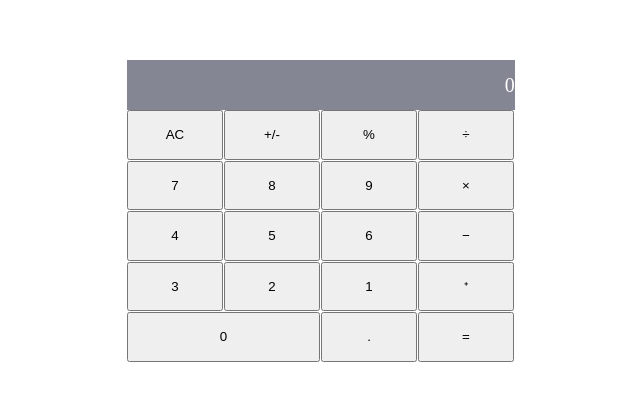
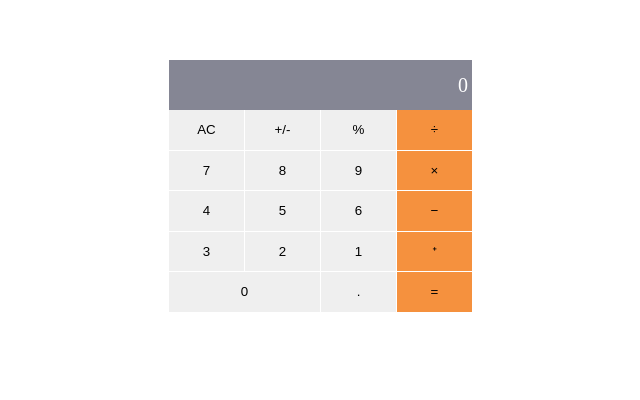
Before and after one commit to wale-prog/Math-magicians, a React (Create React App) app: page / in a window 1280 px wide. Shown: the part 140-540 px from the top of the page, without its empty margins (321-961 px from the left). Built offline with nearby package versions, Linux system fonts and the light colour scheme.

Commit message:
Add button colors and fix linter errors

```diff
--- a/src/components/Calculator.js
+++ b/src/components/Calculator.js
@@ -1,4 +1,3 @@
-
 import { Component } from 'react';
 
 class Calculator extends Component {
--- a/src/index.css
+++ b/src/index.css
@@ -4,7 +4,7 @@
 }
 
 .main-container {
-  width: 30%;
+  width: 300px;
   margin-right: auto;
   margin-left: auto;
   margin-top: 25vh;
@@ -14,12 +14,15 @@
   display: flex;
   justify-content: flex-end;
   align-items: center;
-  margin-right: 2px;
   width: 101%;
   background-color: rgb(133 134 148);
   color: #fff;
   height: 50px;
   font-size: 20px;
+}
+
+.input span {
+  margin-right: 4px;
 }
 
 .calc-btns {
@@ -32,3 +35,12 @@
 .zero {
   grid-column: span 2;
 }
+
+.peach {
+  background-color: rgb(245 145 62);
+}
+
+.calc-btns input {
+  border: none;
+  cursor: pointer;
+}
```
